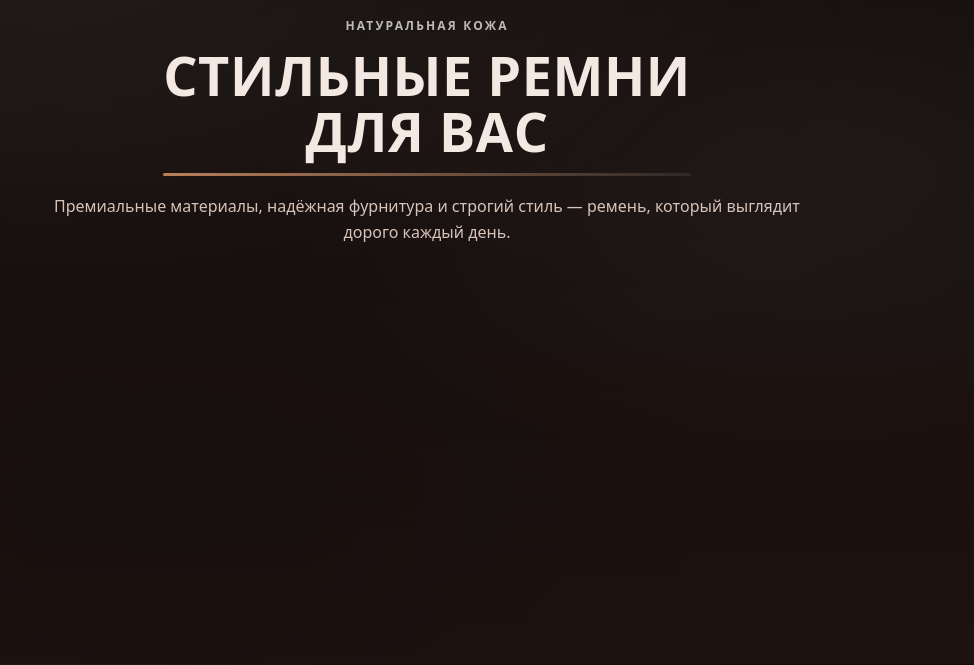
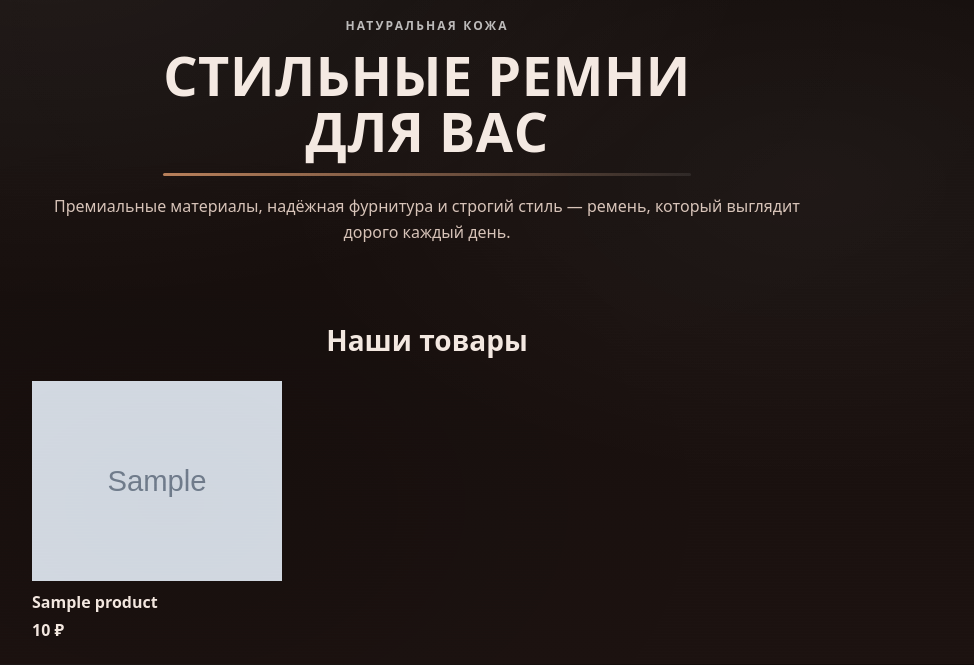
Before and after one commit to KafftGit/belts_app, a Django app: page / in a window 1280 px wide. Shown: the part 136-801 px from the top of the page, without its empty margins (213-1187 px from the left). Run offline with Django 5.2, Linux system fonts and the light colour scheme; tables that the repository leaves empty hold one stand-in row (values such as "Sample post"); grey boxes marked "Sample" are stand-in pictures.

Commit message:
Feature добавлена работа с товаром

```diff
--- a/belts/product/admin.py
+++ b/belts/product/admin.py
@@ -1,6 +1,6 @@
 from django.contrib import admin
 
-from belts.product.models import Product, ProductImage
+from belts.product.models import Product, Category, ProductImage
 
 
 class ProductImageInline(admin.TabularInline):
@@ -14,3 +14,4 @@ class ProductAdmin(admin.ModelAdmin):
 
 
 admin.site.register(ProductImage)
+admin.site.register(Category)
--- a/belts/product/models.py
+++ b/belts/product/models.py
@@ -1,7 +1,28 @@
 from django.db import models
+from pytils.translit import slugify
+
+
+class Category(models.Model):
+    name = models.CharField(max_length=255)
+    description = models.TextField(blank=True)
+    slug = models.SlugField(max_length=255, blank=True, unique=True)
+
+    def __str__(self):
+        return self.name
+
+    def save(self, *args, **kwargs):
+        self.slug = slugify(self.name)
+        super().save(*args, **kwargs)
 
 
 class Product(models.Model):
+    category = models.ForeignKey(
+        Category,
+        on_delete=models.SET_NULL,
+        related_name="products",
+        null=True,
+        blank=True,
+    )
     name = models.CharField(max_length=255)
     description = models.TextField(blank=True)
     price = models.IntegerField()
@@ -9,9 +30,21 @@ class Product(models.Model):
     stock_quantity = models.PositiveIntegerField(default=0)
     created_at = models.DateTimeField(auto_now_add=True)
     updated_at = models.DateTimeField(auto_now=True)
+    slug = models.SlugField(max_length=255, blank=True, unique=True)
 
     def __str__(self):
         return self.name
+
+    @property
+    def main_image(self):
+        main = self.images.filter(is_main=True).first()
+        if main:
+            return main
+        return self.images.first()
+
+    def save(self, *args, **kwargs):
+        self.slug = slugify(self.name)
+        super().save(*args, **kwargs)
 
 
 class ProductImage(models.Model):
--- a/belts/product/urls.py
+++ b/belts/product/urls.py
@@ -3,6 +3,6 @@ from django.urls import path
 from belts.product.views import ProductDetailView, ProductListView
 
 urlpatterns = [
-    path("products/", ProductListView.as_view(), name="product-list"),
-    path("products/<int:product_id>/", ProductDetailView.as_view(), name="product-detail"),
+    path("", ProductListView.as_view(), name="home-page"),
+    path("products/<slug:slug>/", ProductDetailView.as_view(), name="product-detail"),
 ]
--- a/belts/product/views.py
+++ b/belts/product/views.py
@@ -5,11 +5,14 @@ from belts.product.models import Product
 
 class ProductListView(ListView):
     model = Product
+    template_name = "home.html"
 
     def get_queryset(self):
-        return Product.objects.filter(available=True)
+        return Product.objects.filter(available=True).prefetch_related("images").order_by("name")
 
 
 class ProductDetailView(DetailView):
     model = Product
-    pk_url_kwarg = "product_id"
+    slug_field = "slug"
+    slug_url_kwarg = "slug"
+    template_name = "product/detail.html"
--- a/belts/static/styles.css
+++ b/belts/static/styles.css
@@ -30,6 +30,7 @@ body{
   background: radial-gradient(1200px 600px at 20% 10%, rgba(255,255,255,.06), transparent 60%),
               radial-gradient(900px 500px at 80% 40%, rgba(255,255,255,.04), transparent 60%),
               linear-gradient(180deg, var(--bg-0), var(--bg-1));
+  background-attachment: fixed, fixed, fixed;
 }
 
 body::before{
@@ -377,3 +378,170 @@ a{ color:inherit; text-decoration:none; }
 .footer{
   display:none;
 }
+
+/* ===== Products ===== */
+.section-title{
+  font-size:28px;
+  margin: 6px 0 22px;
+}
+.section-title--center{
+  text-align:center;
+}
+.products{
+  margin-top:32px;
+}
+.product-grid{
+  display:grid;
+  grid-template-columns: repeat(4, minmax(250px, 1fr));
+  gap:20px;
+  justify-items:center;
+}
+.product-card{
+  width:400px;
+  height:auto;
+  border-radius: 16px;
+  overflow:visible;
+  background: transparent;
+  border: none;
+  box-shadow: none;
+  display:flex;
+  flex-direction:column;
+}
+.product-card--list{
+  width:250px;
+}
+.product-card--list img{
+  width:250px;
+  height:200px;
+  object-fit:cover;
+  display:block;
+}
+.product-info{
+  padding:10px 0 0;
+  display:flex;
+  flex-direction:column;
+  gap:6px;
+}
+.product-title{
+  font-size:16px;
+  font-weight:700;
+  color: var(--text);
+  transition: color .15s ease;
+}
+.product-title:hover{
+  color: var(--accent-2);
+}
+.price{
+  margin:0;
+  font-weight:700;
+}
+.btn-primary{
+  height:32px;
+  border-radius:10px;
+  border:1px solid rgba(200,140,110,.35);
+  background: linear-gradient(180deg, var(--accent-2), var(--accent));
+  color:#1a0f0c;
+  font-weight:700;
+  cursor:pointer;
+}
+.btn-primary.full{
+  width:100%;
+}
+/* ===== Product Detail ===== */
+.product-card--detail{
+  display:grid;
+  grid-template-columns: 600px minmax(0, 1fr);
+  gap:32px;
+  align-items:start;
+  border:none;
+  box-shadow:none;
+  width:auto;
+}
+.product-detail{
+  margin-top:32px;
+}
+.product-card--detail .product-title{
+  font-size:32px;
+}
+.product-card--detail .description{
+  margin:16px 0 0;
+  color: var(--muted);
+  line-height:1.6;
+}
+.product-card--detail .category{
+  margin:0;
+  color: var(--muted);
+  line-height:1.6;
+}
+.product-card--detail .price{
+  font-size:22px;
+  margin-top:8px;
+}
+.product-actions{
+  margin-top:20px;
+}
+.buy-btn{
+  height:48px;
+  padding:0 18px;
+  border-radius:12px;
+  border:1px solid rgba(200,140,110,.35);
+  background: linear-gradient(180deg, var(--accent-2), var(--accent));
+  color:#1a0f0c;
+  font-weight:700;
+  cursor:pointer;
+}
+.carousel{
+  position:relative;
+  display:flex;
+  align-items:center;
+  justify-content:center;
+}
+.carousel-track{
+  width:600px;
+  height:550px;
+  overflow:hidden;
+}
+.carousel-item{
+  width:100%;
+  height:550px;
+  object-fit:cover;
+  border-radius:16px;
+  display:none;
+}
+.carousel-btn{
+  position:absolute;
+  top:50%;
+  transform: translateY(-50%);
+  width:40px;
+  height:40px;
+  border-radius:999px;
+  border:1px solid rgba(200,140,110,.35);
+  background: rgba(10,6,5,.7);
+  color:var(--text);
+  font-size:24px;
+  cursor:pointer;
+  z-index:2;
+}
+.carousel-btn--prev{ left:12px; }
+.carousel-btn--next{ right:12px; }
+@media (max-width: 980px){
+  .product-card--detail{
+    grid-template-columns: 1fr;
+  }
+  .carousel-item{
+    height:380px;
+  }
+  .carousel-track{
+    width:100%;
+    height:380px;
+  }
+}
+@media (max-width: 1280px){
+  .product-grid{ grid-template-columns: repeat(3, minmax(250px, 1fr)); }
+}
+@media (max-width: 1040px){
+  .product-grid{ grid-template-columns: repeat(2, minmax(250px, 1fr)); }
+}
+@media (max-width: 820px){
+  .product-grid{ grid-template-columns: repeat(1, minmax(250px, 1fr)); }
+}
--- a/belts/urls.py
+++ b/belts/urls.py
@@ -18,11 +18,11 @@ from django.conf import settings
 from django.conf.urls.static import static
 from django.contrib import admin
 from django.urls import include, path
-from django.views.generic import TemplateView
+
+from belts.product.views import ProductListView
 
 urlpatterns = [
     path('admin/', admin.site.urls),
-    path("", TemplateView.as_view(template_name="home.html"), name="home-page"),
     path('', include('belts.user.urls')),
     path('', include('belts.product.urls')),
 ]
--- a/requirements.txt
+++ b/requirements.txt
@@ -2,3 +2,4 @@ Django==5.2.11
 python-dotenv==1.0.1
 psycopg[binary]==3.3.2
 pillow==11.2.1
+pytils==0.4.4
--- a/templates/home.html
+++ b/templates/home.html
@@ -21,6 +21,32 @@
         <p class="sub">Премиальные материалы, надёжная фурнитура и строгий стиль — ремень, который выглядит дорого каждый день.</p>
       </section>
 
+      <section class="products">
+        <div class="container">
+          <h2 class="section-title section-title--center">Наши товары</h2>
+
+          {% if object_list %}
+            <div class="product-grid">
+              {% for product in object_list %}
+                <div class="product-card product-card--list">
+                  {% if product.main_image %}
+                    <a class="product-image" href="{% url 'product-detail' product.slug %}">
+                      <img src="{{ product.main_image.image.url }}" alt="{{ product.name }}">
+                    </a>
+                  {% endif %}
+
+                  <div class="product-info">
+                    <a class="product-title" href="{% url 'product-detail' product.slug %}">{{ product.name }}</a>
+                    <p class="price">{{ product.price }} ₽</p>
+                  </div>
+                </div>
+              {% endfor %}
+            </div>
+          {% else %}
+            <p class="sub">Пока нет товаров.</p>
+          {% endif %}
+        </div>
+      </section>
     </div>
 
     <div class="container footer">
```
Also changed, not shown: templates/product/detail.html (added, +81 -0 lines), belts/product/migrations/0001_initial.py, 1 other file.
